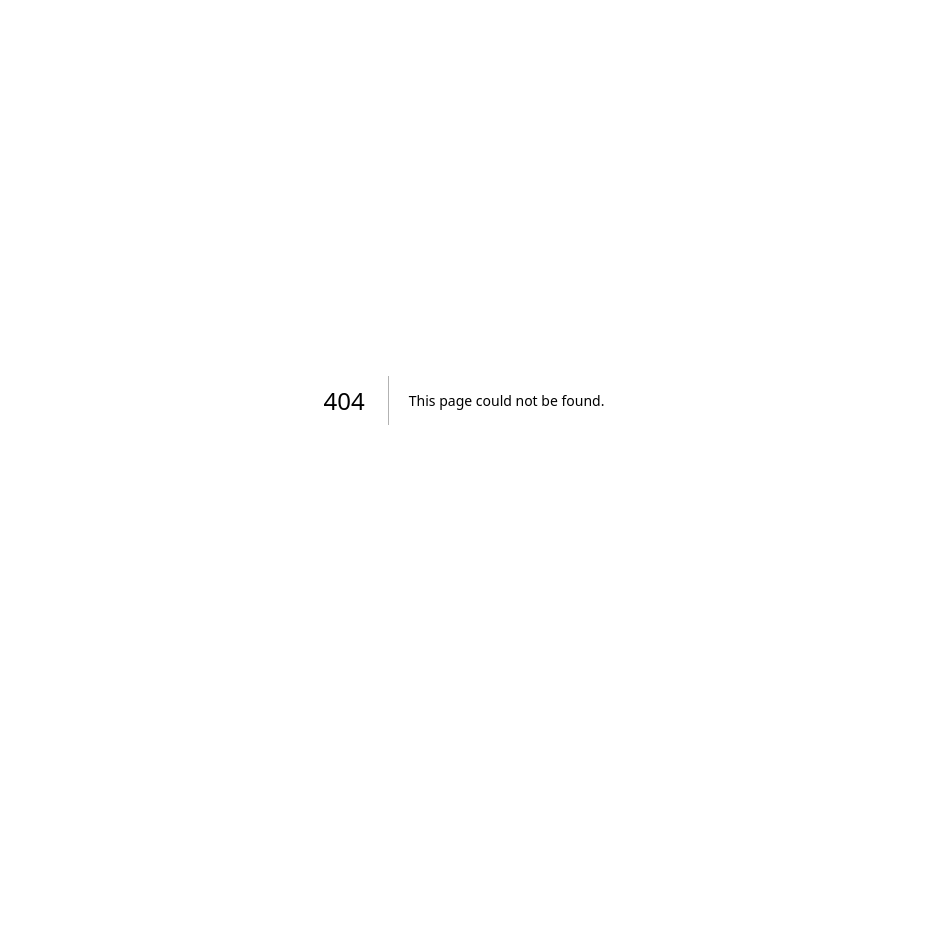
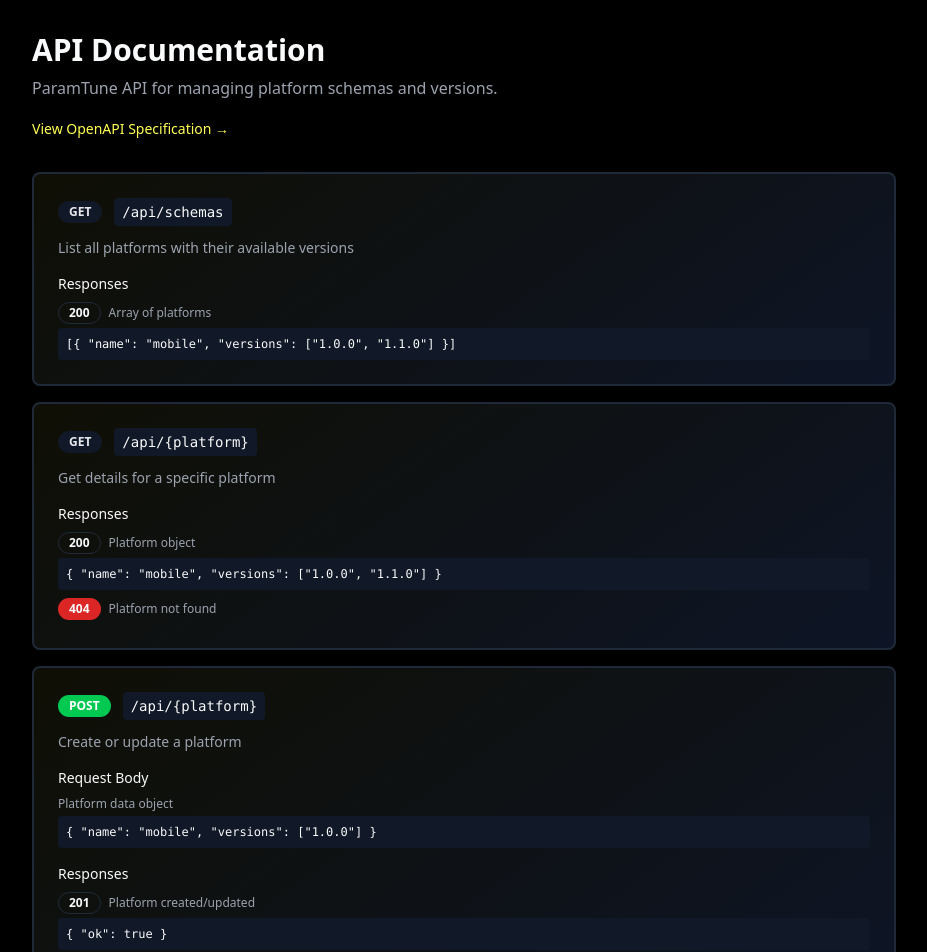
Before and after one commit to rec-farm/paramtune, a Next.js app: page /api-docs in a window 1280 px wide. Before the commit this address had no page. Shown: the top 952 px of the page, without its empty margins (176-1103 px from the left). Before the commit the page ends 800 px from the top, so only its background shows below. Built offline with nearby package versions, Linux system fonts and the light colour scheme.

Commit message:
feat(04-01): add API documentation page
- Create /api-docs route with endpoint documentation
- Display HTTP method badges, request/response schemas
- Link to raw OpenAPI specification
- Use existing Card and Badge UI components

```diff
--- /dev/null
+++ b/src/app/api-docs/page.tsx
@@ -0,0 +1,189 @@
+import Card from '@/components/ui/Card'
+import Badge from '@/components/ui/Badge'
+
+type Endpoint = {
+  method: 'GET' | 'POST'
+  path: string
+  description: string
+  requestBody?: {
+    description: string
+    example: string
+  }
+  responses: {
+    status: number
+    description: string
+    example?: string
+  }[]
+}
+
+const endpoints: Endpoint[] = [
+  {
+    method: 'GET',
+    path: '/api/schemas',
+    description: 'List all platforms with their available versions',
+    responses: [
+      {
+        status: 200,
+        description: 'Array of platforms',
+        example: '[{ "name": "mobile", "versions": ["1.0.0", "1.1.0"] }]',
+      },
+    ],
+  },
+  {
+    method: 'GET',
+    path: '/api/{platform}',
+    description: 'Get details for a specific platform',
+    responses: [
+      {
+        status: 200,
+        description: 'Platform object',
+        example: '{ "name": "mobile", "versions": ["1.0.0", "1.1.0"] }',
+      },
+      { status: 404, description: 'Platform not found' },
+    ],
+  },
+  {
+    method: 'POST',
+    path: '/api/{platform}',
+    description: 'Create or update a platform',
+    requestBody: {
+      description: 'Platform data object',
+      example: '{ "name": "mobile", "versions": ["1.0.0"] }',
+    },
+    responses: [
+      { status: 201, description: 'Platform created/updated', example: '{ "ok": true }' },
+      { status: 400, description: 'Invalid JSON body' },
+    ],
+  },
+  {
+    method: 'GET',
+    path: '/api/{platform}/versions',
+    description: 'List all versions for a platform',
+    responses: [
+      {
+        status: 200,
+        description: 'Array of version strings',
+        example: '["1.0.0", "1.1.0", "2.0.0"]',
+      },
+      { status: 404, description: 'Platform not found' },
+    ],
+  },
+  {
+    method: 'POST',
+    path: '/api/{platform}/versions',
+    description: 'Add a new version to a platform',
+    requestBody: {
+      description: 'Version to add',
+      example: '{ "version": "1.2.0" }',
+    },
+    responses: [
+      { status: 201, description: 'Version added', example: '{ "ok": true }' },
+      { status: 400, description: 'Invalid request' },
+    ],
+  },
+  {
+    method: 'GET',
+    path: '/api/{platform}/{version}',
+    description: 'Get the schema content for a specific platform version',
+    responses: [
+      {
+        status: 200,
+        description: 'Schema object with content, dependencies, and resolved output',
+        example:
+          '{ "content": {...}, "dependencies": ["base/1.0.0"], "output": {...} }',
+      },
+      { status: 404, description: 'Schema not found' },
+    ],
+  },
+]
+
+function MethodBadge({ method }: { method: 'GET' | 'POST' }) {
+  return (
+    <Badge variant={method === 'GET' ? 'secondary' : 'success'}>
+      {method}
+    </Badge>
+  )
+}
+
+export default function ApiDocsPage() {
+  return (
+    <div className="container mx-auto max-w-4xl py-8 px-4">
+      <div className="mb-8">
+        <h1 className="text-3xl font-bold mb-2">API Documentation</h1>
+        <p className="text-muted-foreground mb-4">
+          ParamTune API for managing platform schemas and versions.
+        </p>
+        <a
+          href="/openapi.yaml"
+          className="text-sm text-primary hover:underline"
+        >
+          View OpenAPI Specification →
+        </a>
+      </div>
+
+      <div className="space-y-4">
+        {endpoints.map((endpoint, index) => (
+          <Card key={index} variant="outlined">
+            <div className="flex items-center gap-3 mb-3">
+              <MethodBadge method={endpoint.method} />
+              <code className="text-sm font-mono bg-muted px-2 py-1 rounded">
+                {endpoint.path}
+              </code>
+            </div>
+            <p className="text-sm text-muted-foreground mb-4">
+              {endpoint.description}
+            </p>
+
+            {endpoint.requestBody && (
+              <div className="mb-4">
+                <h4 className="text-sm font-medium mb-2">Request Body</h4>
+                <p className="text-xs text-muted-foreground mb-1">
+                  {endpoint.requestBody.description}
+                </p>
+                <pre className="text-xs bg-muted p-2 rounded overflow-x-auto">
+                  {endpoint.requestBody.example}
+                </pre>
+              </div>
+            )}
+
+            <div>
+              <h4 className="text-sm font-medium mb-2">Responses</h4>
+              <div className="space-y-2">
+                {endpoint.responses.map((response, rIndex) => (
+                  <div key={rIndex} className="text-xs">
+                    <div className="flex items-center gap-2 mb-1">
+                      <Badge
+                        variant={response.status < 400 ? 'outline' : 'destructive'}
+                        className="text-xs"
+                      >
+                        {response.status}
+                      </Badge>
+                      <span className="text-muted-foreground">
+                        {response.description}
+                      </span>
+                    </div>
+                    {response.example && (
+                      <pre className="bg-muted p-2 rounded overflow-x-auto">
+                        {response.example}
+                      </pre>
+                    )}
+                  </div>
+                ))}
+              </div>
+            </div>
+          </Card>
+        ))}
+      </div>
+
+      <div className="mt-8 p-4 bg-muted rounded-lg">
+        <h3 className="font-medium mb-2">Error Responses</h3>
+        <p className="text-sm text-muted-foreground mb-2">
+          All endpoints return errors in the following format:
+        </p>
+        <pre className="text-xs bg-background p-2 rounded">
+          {'{ "error": "Error message" }'}
+        </pre>
+      </div>
+    </div>
+  )
+}
```
